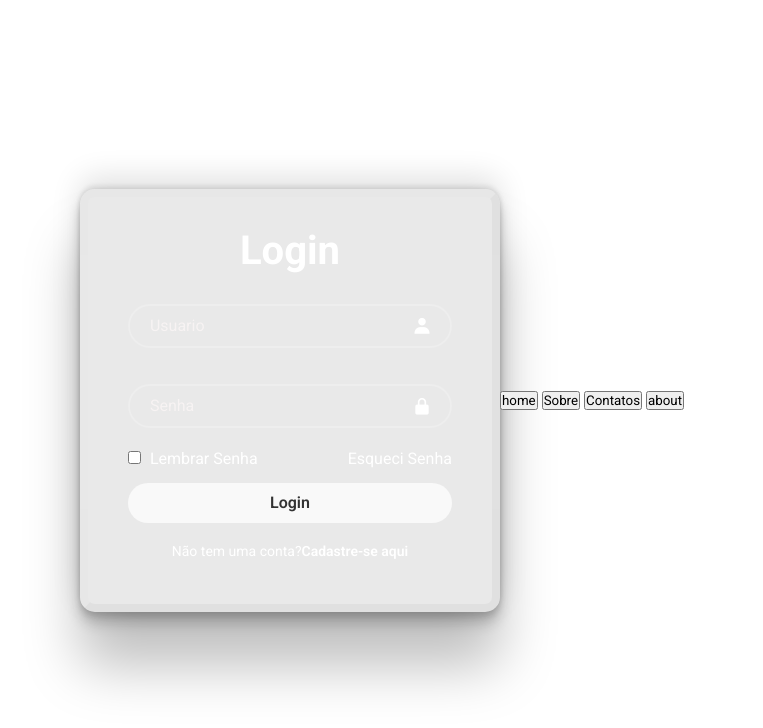
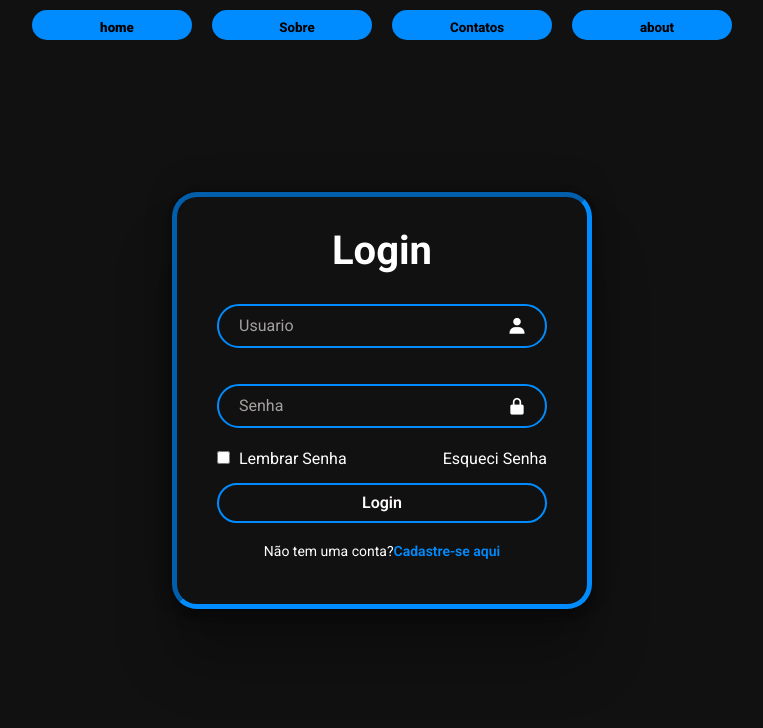
Before and after one commit to gukingvon/home.login, a plain HTML site: page index.html in a window 1280 px wide. Shown: the whole page, without its empty margins (258-1021 px from the left). Drawn offline with nearby package versions, Linux system fonts and the light colour scheme.

Commit message:
Update style.css

```diff
--- a/style.css
+++ b/style.css
@@ -12,26 +12,20 @@ body {
     align-items: center;
     height: 100vh;
     min-width: 100vh;
-   background: url(./img/img.jpg);
+    background: #121111;
     background-size: cover;
     background-position: center;
+}
 
-}
 .container {
     width: 420px;
     background-color: rgba(23, 23, 23, 0.095);
-    border: 8px solid rgba(213, 212, 212, 0.077);
-    border-radius: 15px;
+    border: 5px solid #008cff;
+    border-radius: 25px;
     color: #121111;
     padding: 30px 40px;
-    border-style: outset;
+    border-style: inset;
     box-shadow: rgba(0, 0, 0, 0.25) 0px 54px 55px, rgba(0, 0, 0, 0.12) 0px -12px 30px, rgba(0, 0, 0, 0.12) 0px 4px 6px, rgba(0, 0, 0, 0.17) 0px 12px 13px, rgba(0, 0, 0, 0.09) 0px -3px 5px;
-
- }
-
- .container:hover {
-    background-color: rgba(130, 128, 128, 0.377);
-    transition: 0.10s;
 }
 
 .container h1 {
@@ -48,24 +42,32 @@ body {
     width: 100%;
     height: 50px;
     margin: 30px 0;
+    transition: 0.10s;
 }
 
 .input-box input {
     width: 100%;
     height: 50%;
     background-color: transparent;
-    border: 2px solid rgba(255, 255, 255, .2);
+    border: 2px solid #008cff;
     border-radius: 40px;
     outline: none;
     font-size: 16px;
     color: #fff;
     padding: 20px 45px 20px 20px;
+}
 
+.input-box.input-box:hover {
+    background-color: rgba(130, 128, 128, 0);
+    transition: 0.5s;
+    border: 1px solid;
+    border-radius: 40px;
+    outline: none;
+    padding: 5px 5px 1px 2px;
 }
 
 .input-box input::placeholder {
     color: rgba(255, 248, 248, 0.621);
-
 }
 
 .input-box i {
@@ -81,7 +83,6 @@ body {
     display: flex;
     justify-content: space-between;
     margin: -15px 0 15px;
-
 }
 
 .remember-forgot label input {
@@ -92,7 +93,6 @@ body {
 .remember-forgot a {
     text-decoration: none;
     color: #fff;
-
 }
 
 .remember-forgot a:hover {
@@ -102,22 +102,22 @@ body {
 .Login {
     width: 100%;
     height: 40px;
-    background-color: rgba(255, 255, 255, 0.723);
-    border: 8px;
+    background-color: rgba(255, 255, 255, 0);
+    border: 2px solid #008cff;
     border-radius: 40px;
     cursor: pointer;
     font-size: 16px;
-    color: #333;
+    color: #fffcfc;
     font-weight: 600;
     box-shadow: rgba(224, 224, 224, 0.399);
-
 }
 
 .Login:hover {
     background: transparent;
-    color: 2px solid rgb(0, 0, 0) ;
-    color: #fff;
+    color: 2px solid rgb(0, 0, 0);
+    color: #ffffff95;
     transition: 0.5s;
+    padding: 5px 5px 1px 1px;
 }
 
 .register-link {
@@ -129,11 +129,81 @@ body {
 
 .register-link a {
     text-decoration: none;
-    color: #fff;
+    color: #008cff;
     font-weight: 600;
 }
 
 .register-link a:hover {
     text-decoration: underline;
+}
 
+.home {
+    background-color: #008cff;
+    background-size: center;
+    border: none;
+    border-radius: 40px;
+    width: 20vh;
+    height: 20px;
+    font-weight: 900;
+    cursor: pointer;
+    padding: 10px 10px 20px 20px;
 }
+
+.sobre {
+    background-color: #008cff;
+    background-size: center;
+    border: none;
+    border-radius: 40px;
+    width: 20vh;
+    height: 20px;
+    font-weight: 800;
+    cursor: pointer;
+    padding: 10px 10px 20px 20px;
+}
+
+.contact {
+    background-color: #008cff;
+    background-size: center;
+    border: none;
+    border-radius: 40px;
+    width: 20vh;
+    height: 20px;
+    font-weight: 800;
+    cursor: pointer;
+    padding: 10px 10px 20px 20px;
+}
+
+.about {
+    background-color: #008cff;
+    background-size: center;
+    border: none;
+    border-radius: 40px;
+    width: 20vh;
+    height: 20px;
+    font-weight: 800;
+    cursor: pointer;
+    padding: 10px 10px 20px 20px;
+}
+
+.navbar {
+    display: flex;
+    justify-content: center;
+    align-items: center;
+    position: fixed;
+    top: 0;
+    left: 0;
+    width: 100%;
+    padding: 10px 20px;
+    z-index: 1000;
+}
+
+.navbar button {
+    margin: 0 10px;
+    transition: 0.5s;
+}
+
+.navbar button:hover {
+    background: rgba(224, 224, 224, 0.399);
+    animation: 0.5s;
+    transition: 0.1s;
+}
```
Lines whose indentation alone changed are shown as unchanged.
